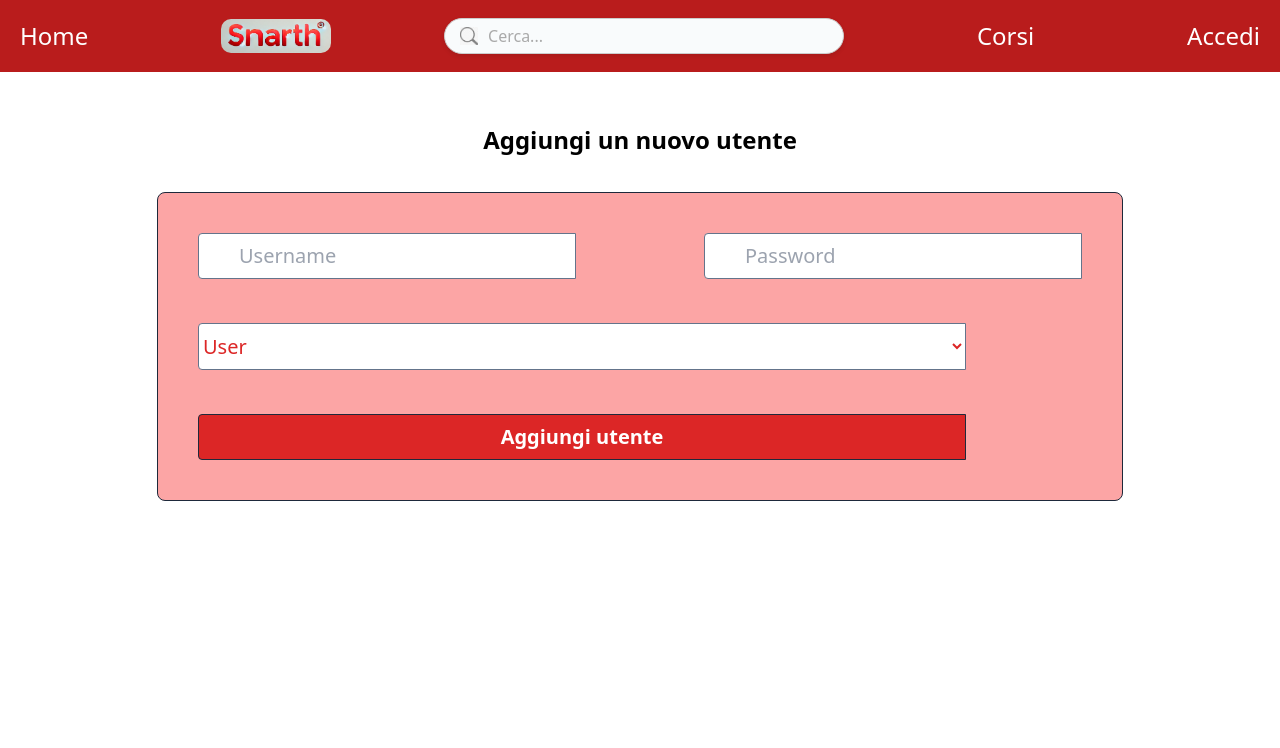
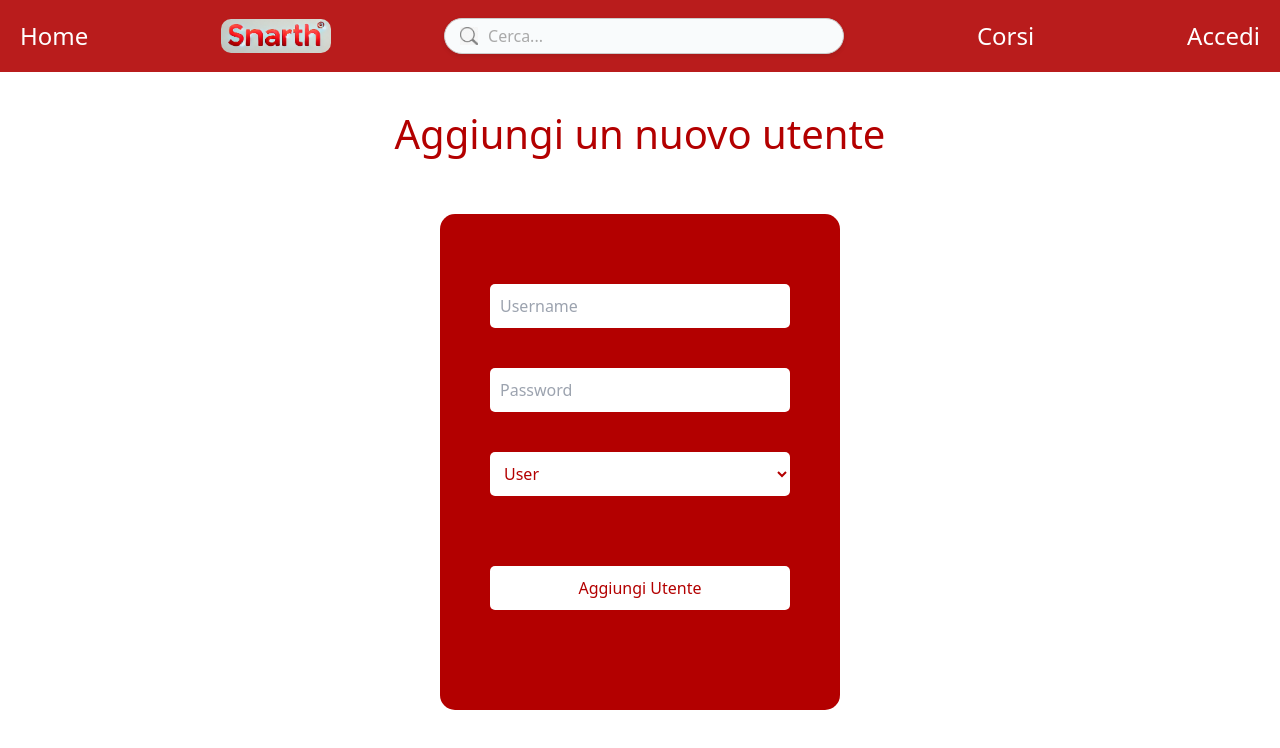
Before and after one commit to RoccoIntini/ingegneria_del_software, a Next.js app in the folder smarttn/: page /add-account in a window 1280 px wide. Shown: the top 748 px of the page. Built offline with nearby package versions, Linux system fonts and the light colour scheme.

Commit message:
Update page.jsx

```diff
--- a/smarttn/app/add-account/page.jsx
+++ b/smarttn/app/add-account/page.jsx
@@ -6,7 +6,7 @@ import { useRouter } from "next/navigation";
 export default function AddUser() {
     const [username, setUsername] = useState("");
     const [password, setPassword] = useState("");
-    const [role, setRole] = useState("");
+    const [role, setRole] = useState("user");
 
     const router = useRouter();
 
@@ -14,26 +14,23 @@ export default function AddUser() {
         e.preventDefault();
 
         if (!username || !password) {
-            alert("L'username e la Password sono obbligatori");
+            alert("L'username e la password sono obbligatori");
             return;
         }
 
         try {
-            const res = await fetch('https://ingegneria-del-software-phcc.onrender.com/api/users', {
+            const res = await fetch('http://localhost:3000/api/users', {
                 method: 'POST',
                 headers: {
                     "Content-type": "application/json"
                 },
                 body: JSON.stringify({ username, password, role }),
-
-
             });
 
             if (res.ok) {
                 router.push('/');
             } else {
                 throw new Error("Creazione dell'utente fallita");
-
             }
         } catch (error) {
             console.log(error);
@@ -41,44 +38,97 @@ export default function AddUser() {
     };
 
     return (
-        <div className="flex flex-col items-center">
-            <h2 className="text-2xl font-bold mb-4 py-5">Aggiungi un nuovo utente</h2>
+        <div className="add-user-container">
+            <h2 className="title">Aggiungi un nuovo utente</h2>
 
-            <form onSubmit={handleSubmit} className="border border-slate-800 flex flex-col gap-11 py-10 px-10 bg-red-300 rounded-lg">
-                <div className="flex items-center gap-12">
-                    <div className="pr-10">
-                        <input onChange={(e) => setUsername(e.target.value)}
+            <form onSubmit={handleSubmit} className="add-user-form">
+                <input
+                    className="input-field"
+                    onChange={(e) => setUsername(e.target.value)}
                     value={username}
-                            className="border border-slate-500 py-2 px-10 text-xl rounded-s text-red-600"
                     type="text"
                     placeholder="Username"
                 />
-                    </div>
-                    <div className="pl-10">
-                        <input onChange={(e) => setPassword(e.target.value)}
+
+                <input
+                    className="input-field"
+                    onChange={(e) => setPassword(e.target.value)}
                     value={password}
-                            className="border border-slate-500 px-10 py-2 text-xl rounded-s text-red-600"
                     type="password"
                     placeholder="Password"
                 />
-                    </div>
-                </div>
 
-                {/* Sfondo bianco per la select */}
                 <select
-                    onChange={(e) => setRole(e.target.value)} // Move onChange here to the select element
+                    onChange={(e) => setRole(e.target.value)}
                     value={role}
-                    className="border border-slate-500 text-xl max-w-3xl rounded-s h-15 py-2 text-red-600 bg-white"
+                    className="select-field"
                 >
-                    <option value="user" className="text-red">User</option>
-                    <option value="poweruser" className="text-red">Power user</option>
+                    <option value="user">User</option>
+                    <option value="poweruser">Power User</option>
                 </select>
 
-
-                <button type="submit" className="border border-slate-800 rounded-s max-w-3xl bg-red-600 font-bold text-white py-2 px-4 m text-xl">
-                    Aggiungi utente
+                <button type="submit" className="submit-button">
+                    Aggiungi Utente
                 </button>
             </form>
+
+            <style jsx>{`
+                .add-user-container {
+                    display: flex;
+                    flex-direction: column;
+                    align-items: center;
+                    justify-content: center;
+                    min-height: 70vh;
+                }
+
+                .add-user-form {
+                    margin-top: 30px;
+                    background-color: #b30000;
+                    padding: 50px;
+                    padding-bottom: 100px;
+                    border-radius: 15px;
+                    text-align: center;
+                    color: white;
+                    min-height: 450px;
+                    max-width: 400px;
+                    width: 100%;
+                }
+
+                .title {
+                    margin-bottom: 20px;
+                    font-size: 2.5em;
+                    color:  #b30000;
+                }
+
+                .input-field, .select-field {
+                    width: 100%;
+                    padding: 10px;
+                    margin: 20px 0;
+                    border: none;
+                    border-radius: 5px;
+                    color: #b30000;
+                }
+
+                .select-field {
+                    background-color: white;
+                }
+
+                .submit-button {
+                    background-color: white;
+                    color: #b30000;
+                    border: none;
+                    padding: 10px 15px;
+                    margin-top: 50px;
+                    border-radius: 5px;
+                    cursor: pointer;
+                    width: 100%;
+                }
+
+                .submit-button:hover {
+                    background-color: #e60000;
+                    color: white;
+                }
+            `}</style>
         </div>
     );
 }
```
Lines whose indentation alone changed are shown as unchanged.
